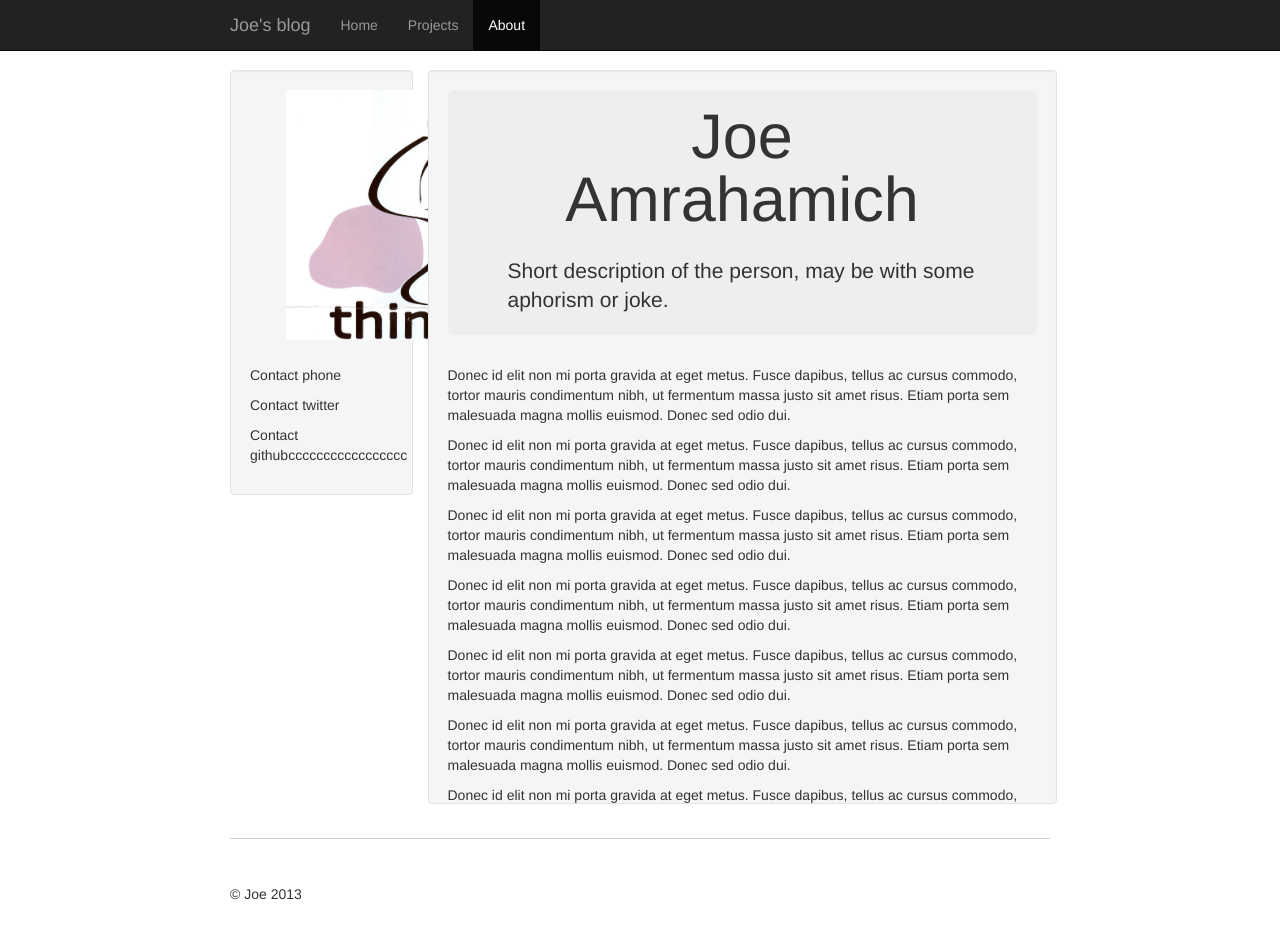
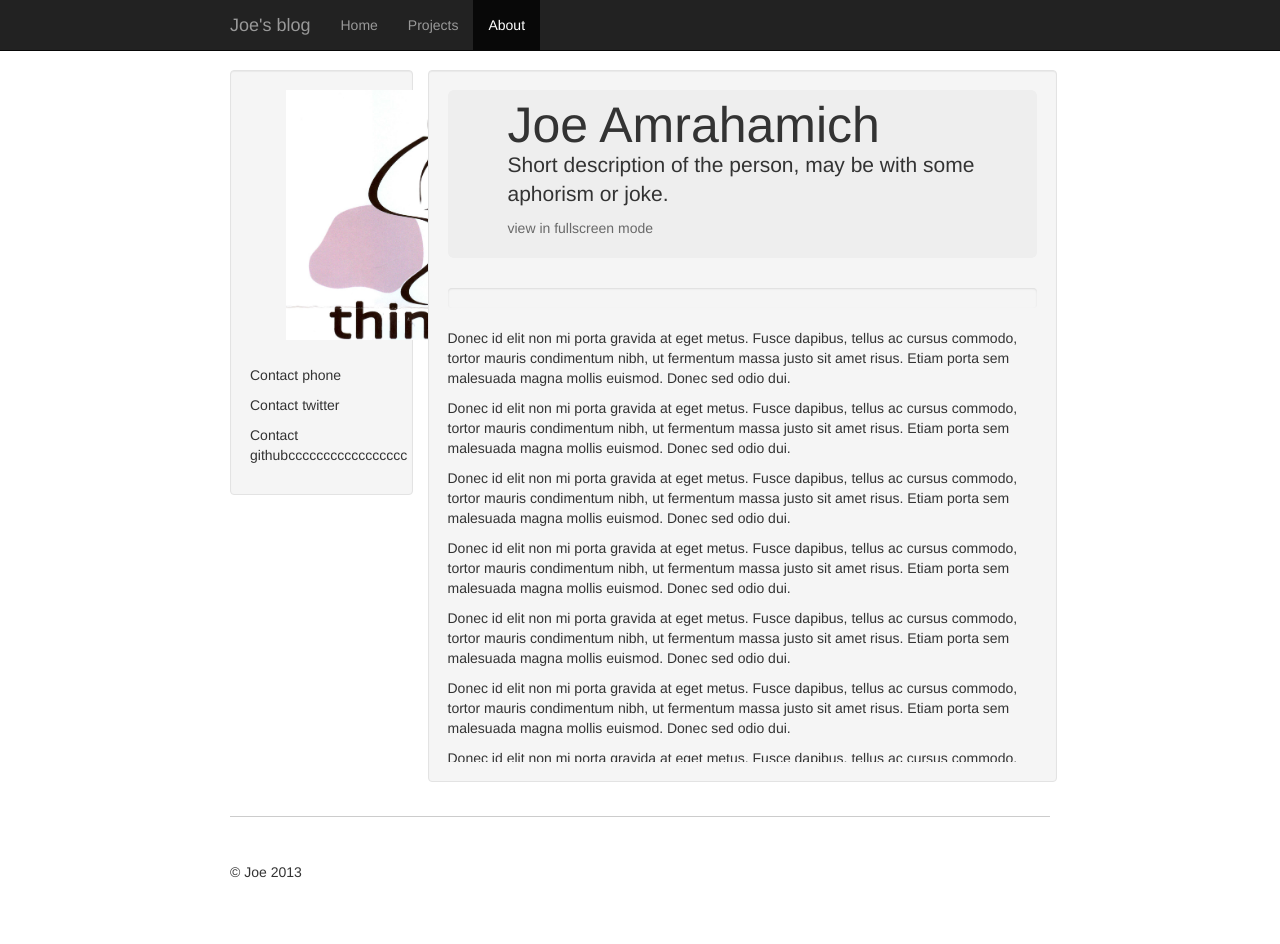
Before and after one commit to heroInCommunity/blog, a plain HTML site: page about.html in a window 1280 px wide. After the commit the page ends 922 px from the top, so only its background shows below. Drawn offline with nearby package versions, Linux system fonts and the light colour scheme.

Commit message:
Add switch between full/less modes to about.html Add progressbar #9

```diff
--- a/about.html
+++ b/about.html
@@ -51,7 +51,7 @@
 
 			<div class="row row-offcanvas row-offcanvas-right">
 
-				<div class="col-md-3 col-xs-4">
+				<div class="col-md-3 col-xs-4" id="page_left_bar">
 
 					<div class="sidebar-offcanvas well" id="sidebar" role="navigation">
 						<div class="col-6">
@@ -69,19 +69,26 @@
 					</div>
 				</div>
 
-				<div class="col-xs-12 col-sm-9 well about-content">
+				<div class="col-xs-12 col-sm-9 well about-content" id="page_central_bar">
 					<p class="pull-right visible-xs">
 						<button type="button" class="btn btn-primary btn-xs" data-toggle="offcanvas">
 							Toggle nav
 						</button>
 					</p>
 					<div class="jumbotron">
-						<h1 class="about-name">Joe Amrahamich</h1>
+						<h1 class="article-title">Joe Amrahamich</h1>
 						<p>
 							Short description of the person, may be with some aphorism or joke.
 						</p>
+						<p class="fullscreen-mode" id="clicker_full">view in fullscreen mode</p>
+						<p class="fullscreen-mode" id="clicker_less" style="display: none;">view in standard mode</p>
 					</div>
-					<div class="row">
+					<div class="progress" id="progressbar_nav">
+						<div class="progress-bar" role="progressbar" id="progressbar" aria-valuenow="0" aria-valuemin="0" aria-valuemax="100" style="width: 0%;">
+							<span class="sr-only">60% Complete</span>
+						</div>
+					</div>
+					<div class="row article-content" id="scrollable">
 						<div class="col-md-12">
 							<p>
 								Donec id elit non mi porta gravida at eget metus. Fusce dapibus, tellus ac cursus commodo, tortor mauris condimentum nibh, ut fermentum massa justo sit amet risus. Etiam porta sem malesuada magna mollis euismod. Donec sed odio dui.
--- a/css/main.css
+++ b/css/main.css
@@ -246,11 +246,6 @@ input.selectized {
 .about-contacts {
 	text-align: left;
 }
-.about-name {
-	margin-top: 5px;
-	margin-bottom: 25px;
-	text-align: center;
-}
 .fullscreen-mode {
 	font-size: 14px;
 	color: dimgrey;
```
Also changed, not shown: admin/index.html (added).
